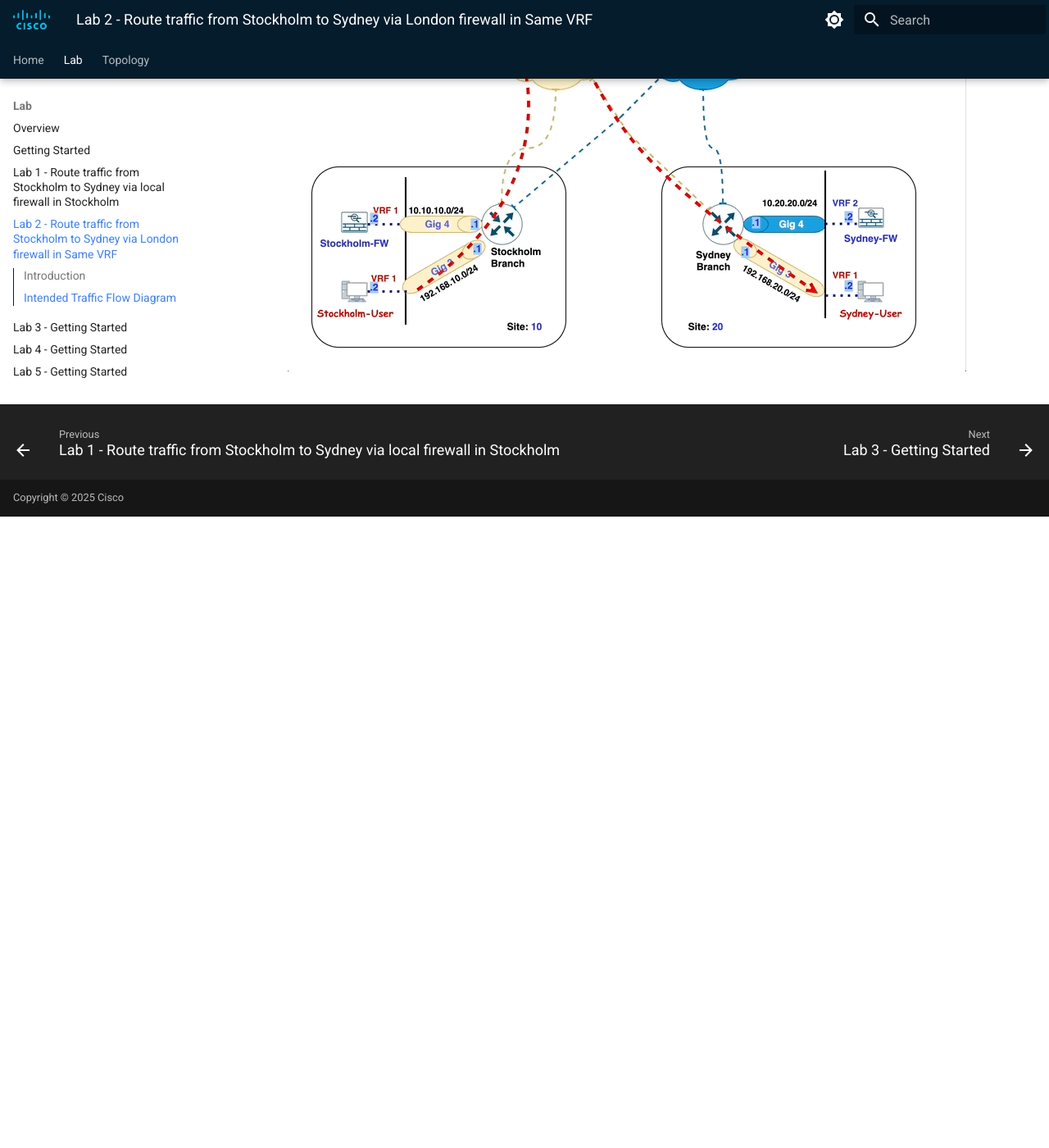
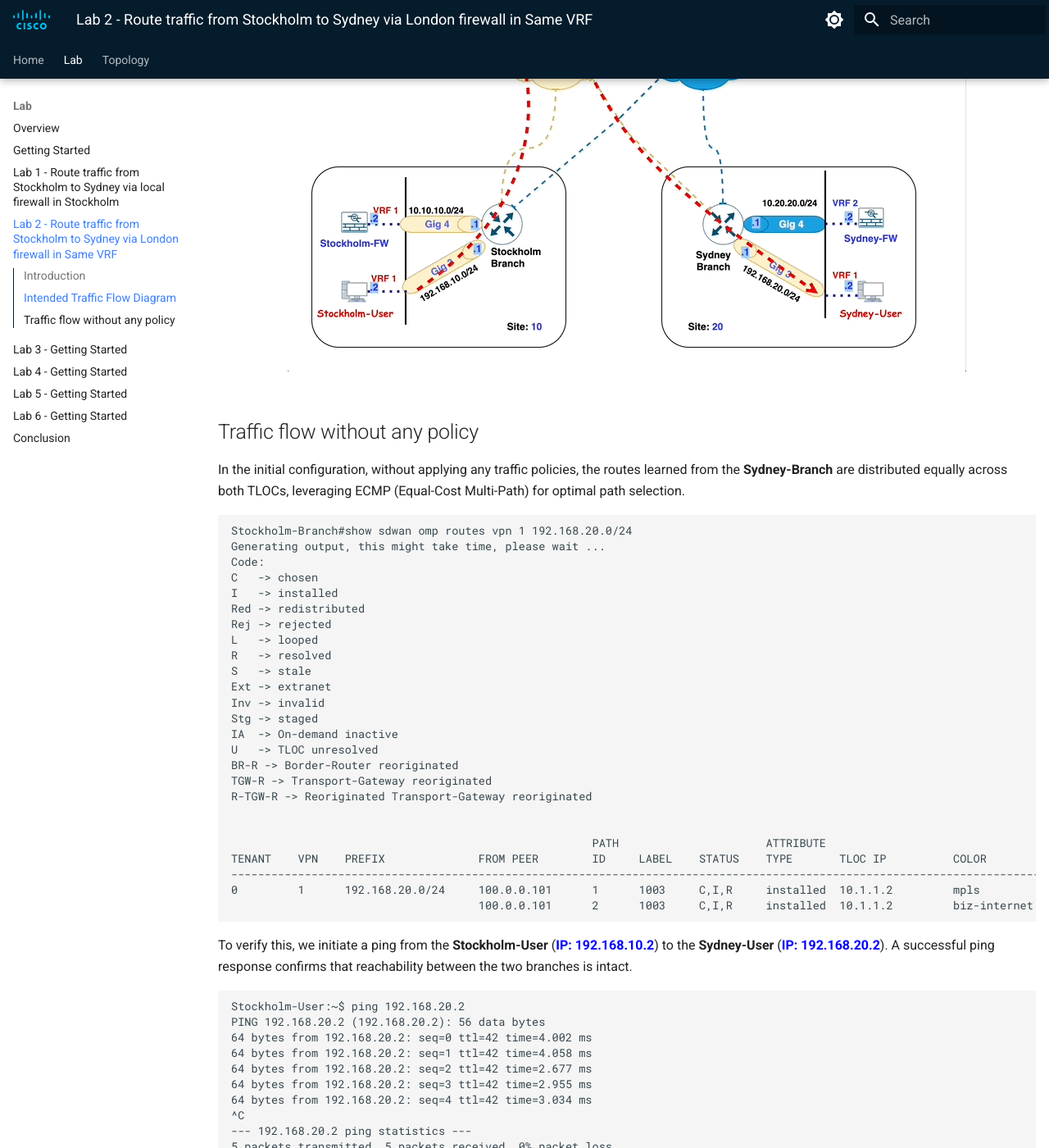
Before and after one commit to ciscodocs/ltrent-2008-clemea25, an MkDocs documentation site: the page built from docs/lab2_getting_started.md, in a window 1280 px wide and 1400 px high, scrolled down 1443 px. Shown: the whole window at 82% size. Built offline with MkDocs 1.6.1 and Material for MkDocs 9.7.7, drawn with Linux system fonts in a browser that asks for light colours; before the commit the page ends 2073 px from its top, so only the background shows below that; some of the changed text lies outside the part shown.

Commit message:
Scenario-2 guide

````diff
--- a/docs/lab2_getting_started.md
+++ b/docs/lab2_getting_started.md
@@ -27,3 +27,65 @@ This scenario demonstrates how traffic is securely routed through the firewall f
 <figure markdown>
   ![Scenario-2 Traffic Flow](./assets/Scenario-2.gif)
 </figure>
+
+## Traffic flow without any policy
+
+In the initial configuration, without applying any traffic policies, the routes learned from the **Sydney-Branch** are distributed equally across both TLOCs, leveraging ECMP (Equal-Cost Multi-Path) for optimal path selection.
+
+```{.ios, .no-copy}
+
+Stockholm-Branch#show sdwan omp routes vpn 1 192.168.20.0/24
+Generating output, this might take time, please wait ...
+Code:
+C   -> chosen
+I   -> installed
+Red -> redistributed
+Rej -> rejected
+L   -> looped
+R   -> resolved
+S   -> stale
+Ext -> extranet
+Inv -> invalid
+Stg -> staged
+IA  -> On-demand inactive
+U   -> TLOC unresolved
+BR-R -> Border-Router reoriginated
+TGW-R -> Transport-Gateway reoriginated
+R-TGW-R -> Reoriginated Transport-Gateway reoriginated
+
+                                                                                                                                                AFFINITY
+                                                      PATH                      ATTRIBUTE                                                       GROUP
+TENANT    VPN    PREFIX              FROM PEER        ID     LABEL    STATUS    TYPE       TLOC IP          COLOR            ENCAP  PREFERENCE  NUMBER      REGION ID   REGION PATH
+-----------------------------------------------------------------------------------------------------------------------------------------------------------------------------------------
+0         1      192.168.20.0/24     100.0.0.101      1      1003     C,I,R     installed  10.1.1.2         mpls             ipsec  -           None        None        -
+                                     100.0.0.101      2      1003     C,I,R     installed  10.1.1.2         biz-internet     ipsec  -           None        None        -
+```
+
+To verify this, we initiate a ping from the **Stockholm-User** (**<font color="blue">IP: 192.168.10.2</font>**) to the **Sydney-User** (**<font color="blue">IP: 192.168.20.2</font>**). A successful ping response confirms that reachability between the two branches is intact.
+
+```{.ios, .no-copy}
+Stockholm-User:~$ ping 192.168.20.2
+PING 192.168.20.2 (192.168.20.2): 56 data bytes
+64 bytes from 192.168.20.2: seq=0 ttl=42 time=4.002 ms
+64 bytes from 192.168.20.2: seq=1 ttl=42 time=4.058 ms
+64 bytes from 192.168.20.2: seq=2 ttl=42 time=2.677 ms
+64 bytes from 192.168.20.2: seq=3 ttl=42 time=2.955 ms
+64 bytes from 192.168.20.2: seq=4 ttl=42 time=3.034 ms
+^C
+--- 192.168.20.2 ping statistics ---
+5 packets transmitted, 5 packets received, 0% packet loss
+round-trip min/avg/max = 2.677/3.345/4.058 ms
+Stockholm-User:~$
+```
+Additionally, traffic originating from the **Stockholm-Branch** flows directly to the **Sydney-Branch** via the available TLOCs, ensuring efficient and balanced connectivity in the absence of traffic policies.
+
+```{.ios, .no-copy}
+Stockholm-User:~$ traceroute 192.168.20.2 -n
+traceroute to 192.168.20.2 (192.168.20.2), 30 hops max, 46 byte packets
+ 1  192.168.10.1  1.006 ms  3.488 ms  3.607 ms
+ 2  172.16.2.20  1.600 ms  4.836 ms  172.16.1.20  3.940 ms
+ 3  192.168.20.2  2.127 ms  9.074 ms  2.078 ms
+```
+
+!!! note
+In the traceroute above, we observe that the traffic is currently routed over the **MPLS** TLOC. However, it is also possible for the traffic to use the **INET** TLOC, as SD-WAN employs ECMP (Equal-Cost Multi-Path) to balance traffic across all available TLOCs.
````
